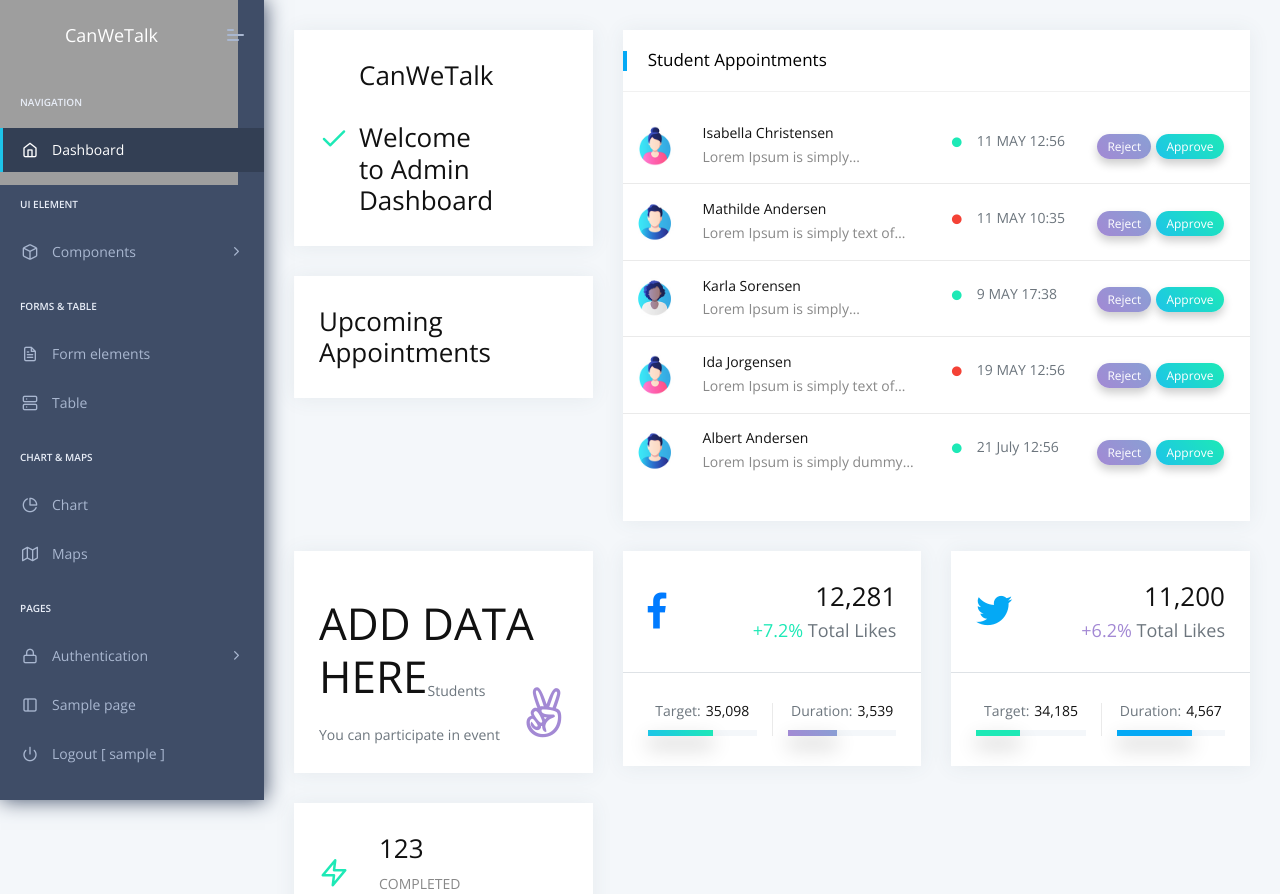
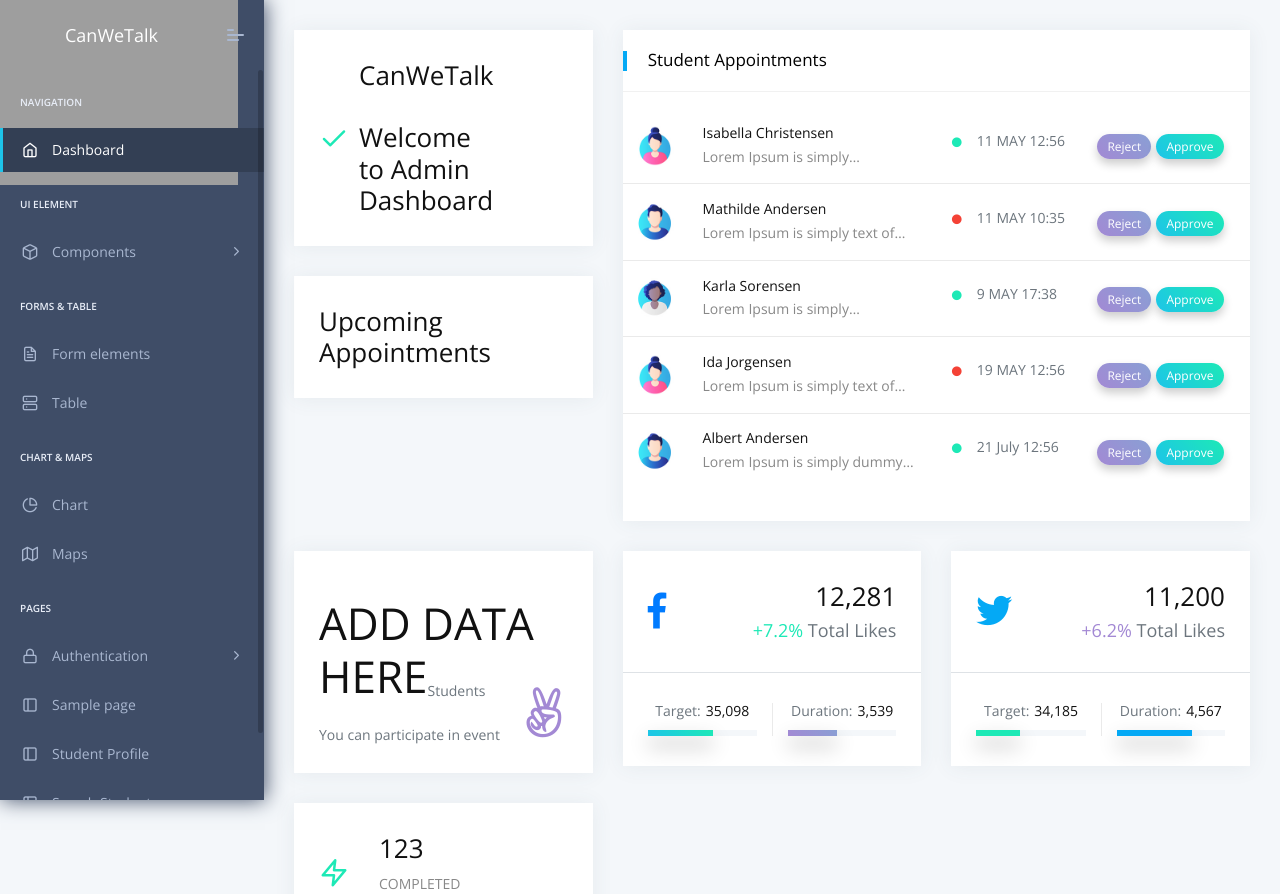
Before and after one commit to KDhieb/CanWeTalk, a Flask app: page /index in a window 1280 px wide. Shown: the top 894 px of the page. Run offline with Flask 2, Linux system fonts and the light colour scheme; the visitor is signed in with stand-in values (Sample User, id 1); data comes from the database, SQL or seed files in the repository; some libraries are stand-ins or nearby versions; grey boxes are pictures that could not be loaded.

Commit message:
Update sidebar.html

```diff
--- a/flaskBoilerplate/app/base/templates/includes/sidebar.html
+++ b/flaskBoilerplate/app/base/templates/includes/sidebar.html
@@ -67,6 +67,13 @@
                     <li data-username="Sample Page" class="nav-item {% if 'page-blank' in segment %} active {% endif %}">
                         <a href="/page-blank.html" class="nav-link">
                             <span class="pcoded-micon"><i class="feather icon-sidebar"></i></span><span class="pcoded-mtext">Sample page</span></a></li>
+                    <li data-username="Search Student" class="nav-item {% if 'page-blank' in segment %} active {% endif %}">
+                        <a href="/studentPage.html" class="nav-link">
+                            <span class="pcoded-micon"><i class="feather icon-sidebar"></i></span><span class="pcoded-mtext">Student Profile</span></a></li>
+                    <li data-username="Search Student" class="nav-item {% if 'page-blank' in segment %} active {% endif %}">
+                        <a href="/searchStudent.html" class="nav-link">
+                            <span class="pcoded-micon"><i class="feather icon-sidebar"></i></span><span class="pcoded-mtext">Search Student</span></a></li>
+
 
                     <li data-username="Disabled Menu" class="nav-item">
                         <a href={{ url_for('base_blueprint.logout') }} class="nav-link">
```
